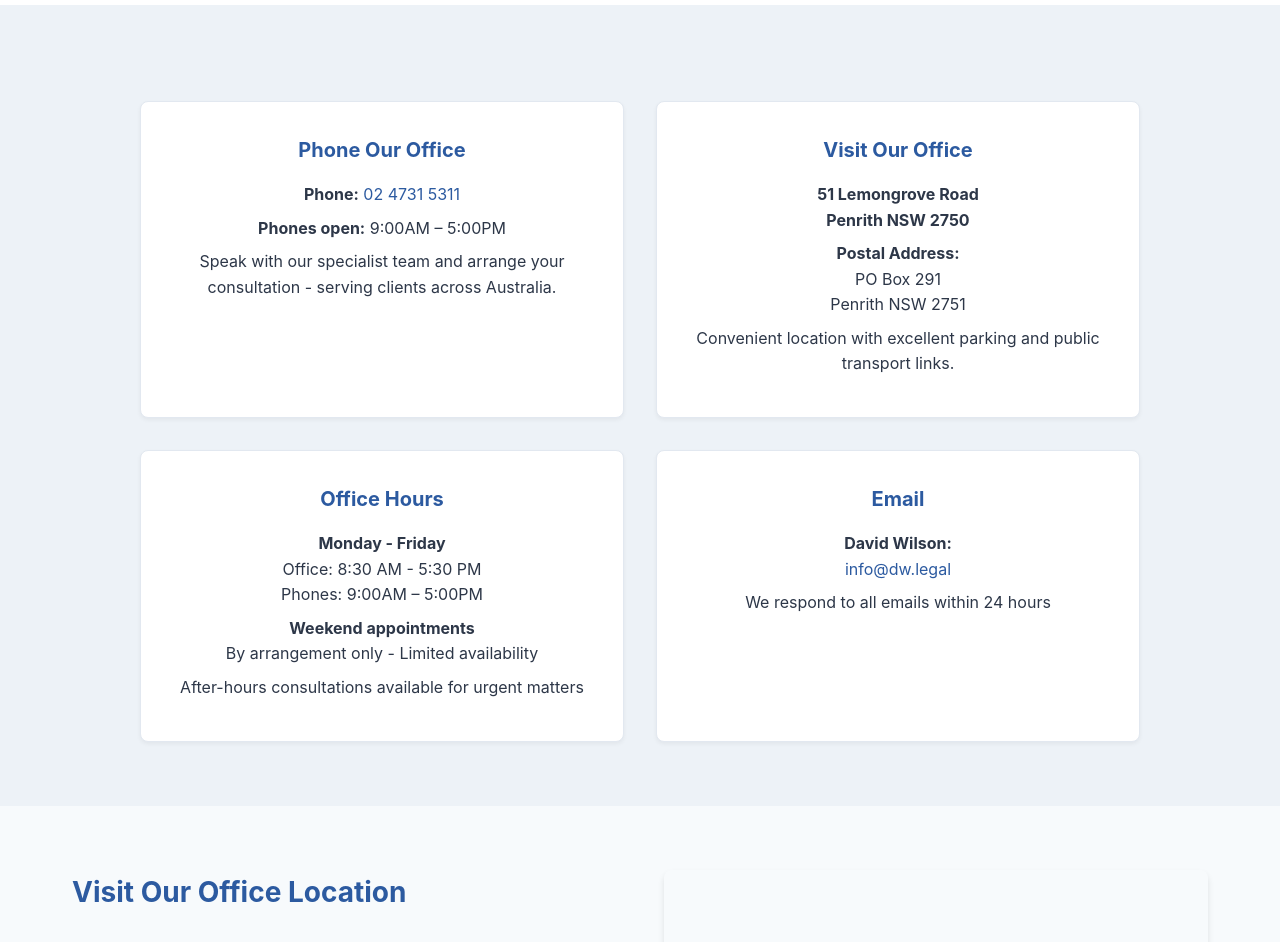
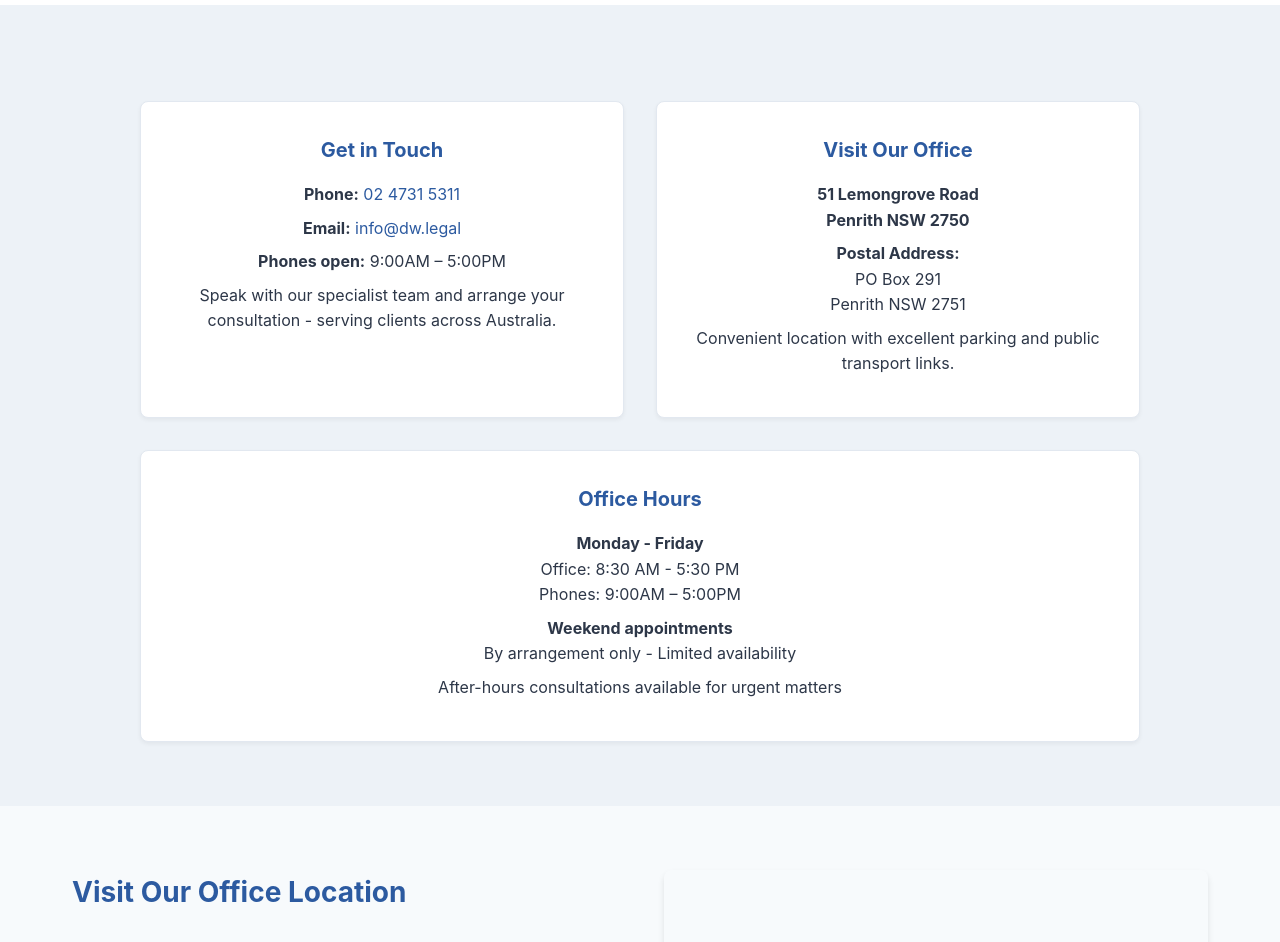
Before and after one commit to squirrelhog/wilsons-solicitors-website, a plain HTML site: page contact.html in a window 1280 px wide. Shown: the part 360-1302 px from the top of the page. Drawn offline with Linux system fonts and the light colour scheme; grey boxes are pictures that could not be loaded.

Commit message:
Improve contact page layout and consolidate contact information
Reorganized contact page to combine phone and email in a unified "Get in Touch" section, removed redundant email section with personalized label, and centered the Office Hours block spanning full width for better visual hierarchy and cleaner layout.

🤖 Generated with [Claude Code](https://claude.com/claude-code)

Co-Authored-By: Claude <noreply@anthropic.com>

```diff
--- a/contact.html
+++ b/contact.html
@@ -36,8 +36,9 @@
         <div class="container">
             <div class="contact-info">
                 <div class="contact-item">
-                    <h3>Phone Our Office</h3>
+                    <h3>Get in Touch</h3>
                     <p><strong>Phone:</strong> <a href="tel:0247315311">02 4731 5311</a></p>
+                    <p><strong>Email:</strong> <a href="mailto:info@dw.legal">info@dw.legal</a></p>
                     <p><strong>Phones open:</strong> 9:00AM – 5:00PM</p>
                     <p>Speak with our specialist team and arrange your consultation - serving clients across Australia.</p>
                 </div>
@@ -47,16 +48,11 @@
                     <p><strong>Postal Address:</strong><br>PO Box 291<br>Penrith NSW 2751</p>
                     <p>Convenient location with excellent parking and public transport links.</p>
                 </div>
-                <div class="contact-item">
+                <div class="contact-item" style="grid-column: 1 / -1; text-align: center;">
                     <h3>Office Hours</h3>
                     <p><strong>Monday - Friday</strong><br>Office: 8:30 AM - 5:30 PM<br>Phones: 9:00AM – 5:00PM</p>
                     <p><strong>Weekend appointments</strong><br>By arrangement only - Limited availability</p>
                     <p>After-hours consultations available for urgent matters</p>
-                </div>
-                <div class="contact-item">
-                    <h3>Email</h3>
-                    <p><strong>David Wilson:</strong><br><a href="mailto:info@dw.legal">info@dw.legal</a></p>
-                    <p>We respond to all emails within 24 hours</p>
                 </div>
             </div>
         </div>
```
